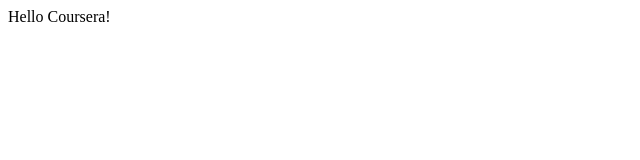
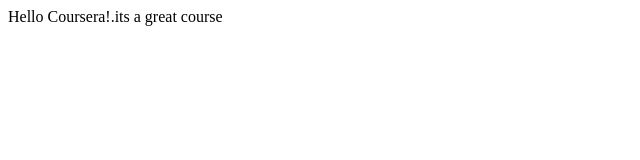
Before and after one commit to athulskumar/coutsers-test, a plain HTML site: page site/index.html in a window 1280 px wide. Shown: the whole page, without its empty margins (0-640 px from the left). Drawn offline with Linux system fonts and the light colour scheme.

Commit message:
small addition to our page content.

```diff
--- a/site/index.html
+++ b/site/index.html
@@ -4,6 +4,6 @@
 	<title>hello coursera!</title>
 </head>
 <body>
-<hi>Hello Coursera!</hi>
+<hi>Hello Coursera!.its a great course</hi>
 </body>
 </html>
```
